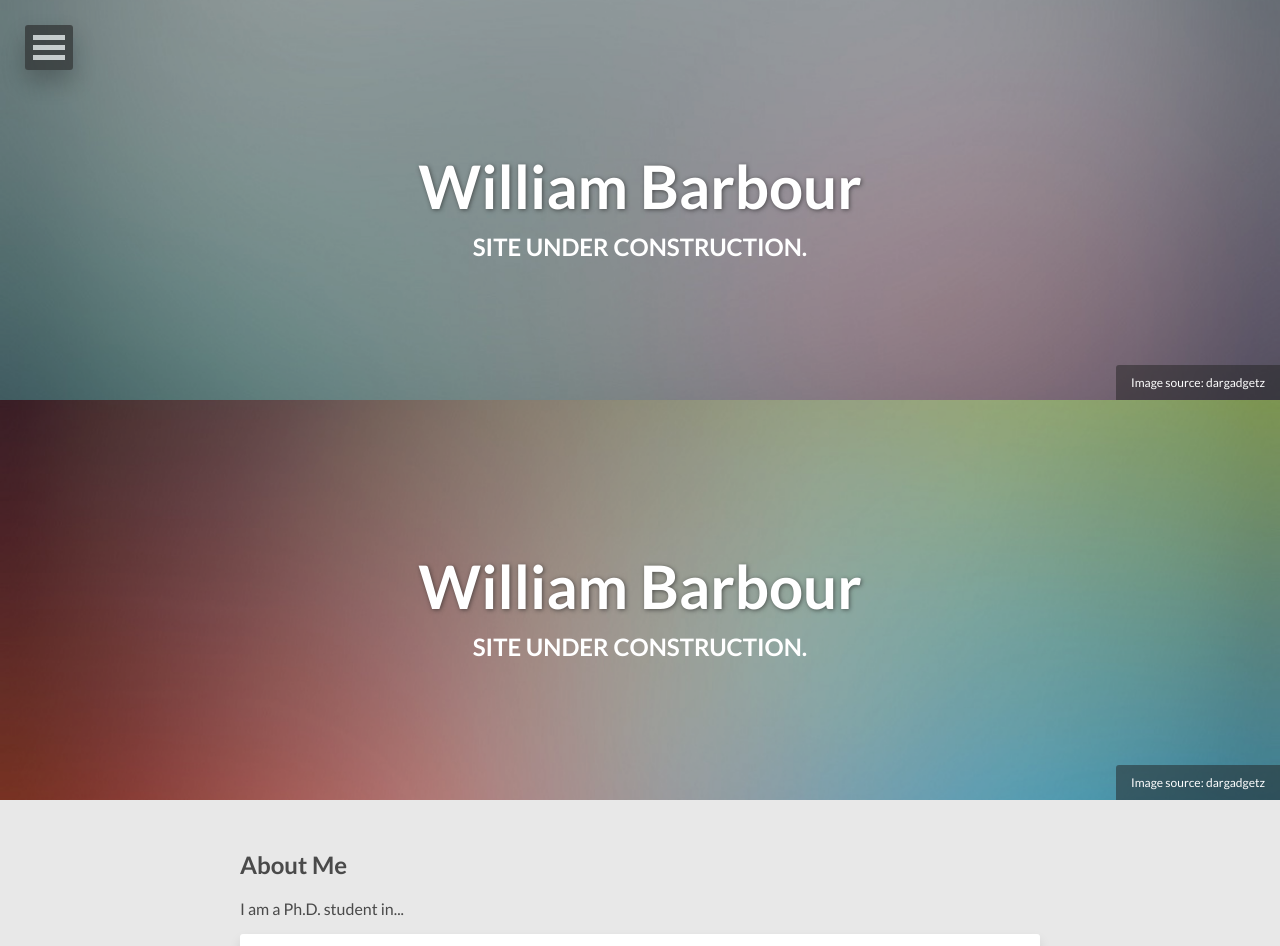
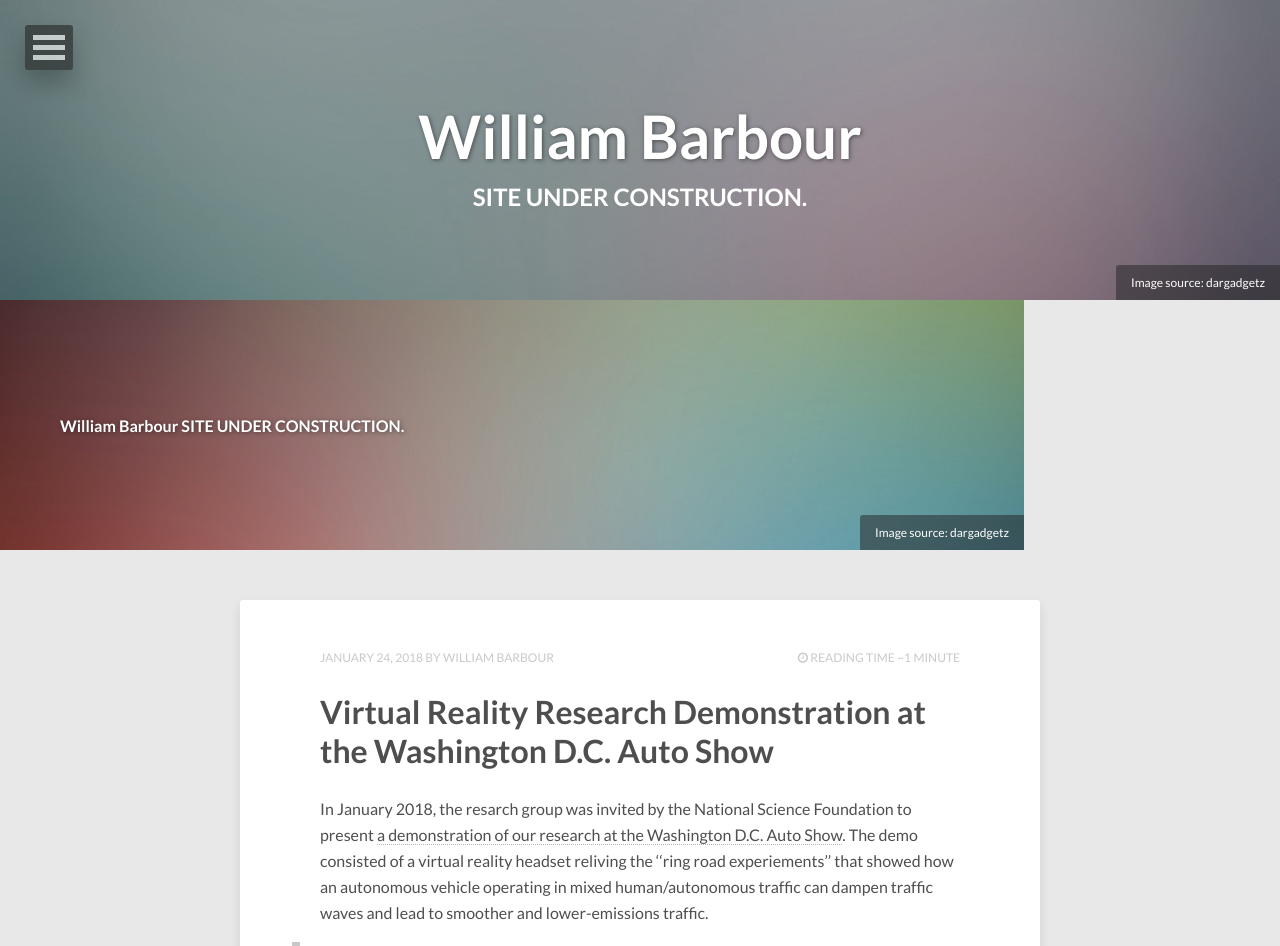
Before and after one commit to barbourww/barbourww.github.io, a Jekyll site: the page built from index.html, in a window 1280 px wide. Shown: the top 946 px of the page. Built offline with Jekyll 4.4.1, drawn with Linux system fonts in a browser that asks for light colours; nearby versions of some CDN libraries; the list of posts is cut into pages by our own code; comment, search, counter and statistics services are not loaded.

Commit message:
Defined styles for secondary header box on home page
Shrunk both primary (header) and secondary boxes on entry/home page and
made secondary even shorter compared to primary; also reduced width.

```diff
--- a/_layouts/post-index-header.html
+++ b/_layouts/post-index-home.html
@@ -27,20 +27,20 @@
   </div><!-- /.header-title -->
 </div><!-- /.entry-header -->
 
-<div class="entry-header">
+<div class="entry-secondary">
   {% if page.image.credit %}<div class="image-credit">Image source: <a href="{{ page.image.creditlink }}">{{ page.image.credit }}</a></div><!-- /.image-credit -->{% endif %}
   {% if page.image.secondary %}
-    <div class="entry-image">
+    <div class="secondary-image">
       <img src="{{ site.url }}/images/{{ page.image.secondary }}" alt="{{ page.title }}">
-    </div><!-- /.entry-image -->
+    </div><!-- /.secondary-image -->
   {% endif %}
-  <div class="header-title">
-    <div class="header-title-wrap">
-      <h1>{{ site.title }}</h1>
-      <h2>{{ page.description }}</h2>
-    </div><!-- /.header-title-wrap -->
-  </div><!-- /.header-title -->
-</div><!-- /.entry-header -->
+  <div class="secondary-title">
+    <div class="secondary-title-wrap">
+      <s1>{{ site.title }}</h1>
+      <s2>{{ page.description }}</h2>
+    </div><!-- /.secondary-title-wrap -->
+  </div><!-- /.secondary-title -->
+</div><!-- /.entry-secondary -->
 
 <div id="main" role="main">
   {{ content }}
--- a/_sass/_page.scss
+++ b/_sass/_page.scss
@@ -52,6 +52,12 @@ body {
 
 .entry-header {
 	width: 100%;
+	overflow: hidden;
+	position: relative;
+}
+
+.entry-secondary {
+	width: 80%;
 	overflow: hidden;
 	position: relative;
 }
@@ -136,6 +142,51 @@ body {
 	}
 }
 
+.feature .secondary-title {
+	position: absolute;
+	top: 0;
+	display: table;
+	margin-top: 0;
+	width: 100%;
+	height: $secondary-image-height;
+	overflow: hidden;
+
+	.secondary-title-wrap {
+		display: table-cell;
+		vertical-align: middle;
+		margin: 0 auto;
+		text-align: left;
+	}
+
+	s1 {
+		margin: 10px;
+		font-weight: 700;
+		margin: 10px 60px;
+		color: #fff;
+		text-shadow: 1px 1px 4px rgba($base-color,0.6);
+
+		a {
+			color: #fff;
+		}
+	}
+
+	s2 {
+		margin: 0;
+		color: #fff;
+		text-transform: uppercase;
+
+		@media #{$medium} {
+			a {
+				color: #fff;
+			}
+		}
+	}
+
+	p {
+		color: #fff;
+	}
+}
+
 .entry-image {
 	position: relative;
 	top: -50%;
@@ -167,6 +218,37 @@ body {
 	}
 }
 
+.secondary-image {
+	position: relative;
+	top: -50%;
+	left: -50%;
+	width: 200%;
+	height: 200%;
+	min-height: $secondary-image-height;
+	overflow: hidden;
+
+	&:after {
+		content: '';
+		position: absolute;
+		top: 0;
+		left: 0;
+		width: 100%;
+		height: 100%;
+		background-color: rgba($base-color,0.3);
+	}
+
+	img {
+		position: absolute;
+		top: 0;
+		left: 0;
+		right: 0;
+		bottom: 0;
+		margin: auto;
+		min-width: 50%;
+		min-height: $secondary-image-height; // match .secondary-image min-height
+	}
+}
+
 // Feature Image height on Front Page
 #post-index {
 
@@ -179,6 +261,14 @@ body {
 
 		img {
 			min-height: $front-page-feature-image-height;
+		}
+	}
+
+	.secondary-image {
+		min-height: $secondary-image-height;
+
+		img {
+			min-height: $secondary-image-height;
 		}
 	}
 }
--- a/_sass/_variables.scss
+++ b/_sass/_variables.scss
@@ -6,8 +6,9 @@
    Page
    ========================================================================== */
 
-$feature-image-height            : 400px; // min 150px recommended
-$front-page-feature-image-height : 400px; // min 150px recommended
+$feature-image-height            : 300px; // min 150px recommended
+$secondary-image-height          : 250px; // min 150px recommended
+$front-page-feature-image-height : 300px; // min 150px recommended
 
 /*
    Typography
--- a/index.html
+++ b/index.html
@@ -10,18 +10,6 @@ image:
   credit: dargadgetz
   creditlink: http://www.dargadgetz.com/ios-7-abstract-wallpaper-pack-for-iphone-5-and-ipod-touch-retina/
 ---
-
-<section id="one" class="wrapper style1 special">
-						<div class="inner">
-							<header class="major">
-								<h2>About Me</h2>
-								<p> I am a Ph.D. student in...
-								</p>
-							</header>
-
-						</div>
-
-					</section>
 
 {% for post in paginator.posts %}
 <article class="hentry">
```
Also changed, not shown: other parts of index.html (+1 -1 lines).
